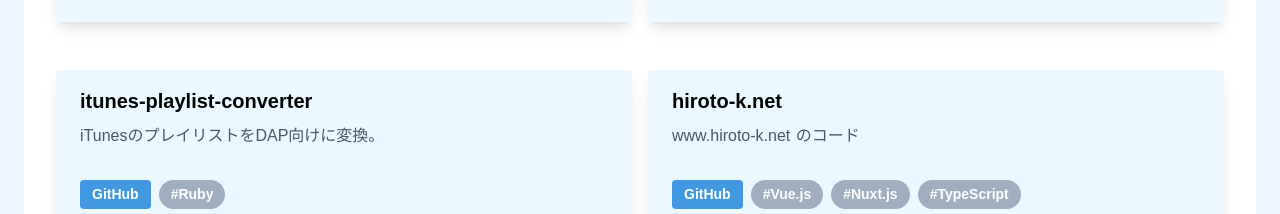
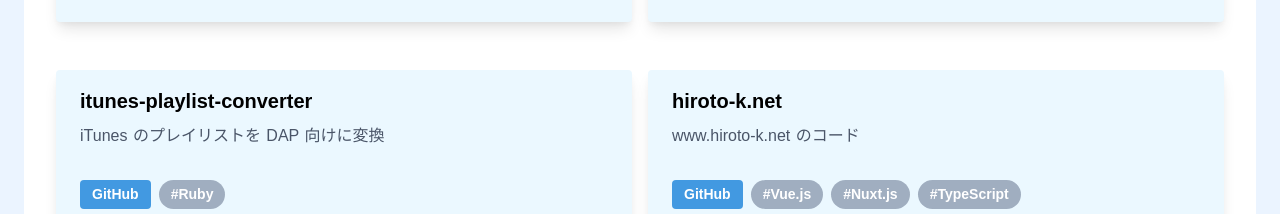
Before and after one commit to hiroxto/hiroxto.net, a Nuxt app: page / in a window 1280 px wide. Shown: the part 1887-2101 px from the top of the page. Built offline with nearby package versions, Linux system fonts and the light colour scheme.

Commit message:
itunes-playlist-converter の description を修正
英語の前後にスペースを入れ, 末尾の句点を削除

```diff
--- a/components/ProjectsSection.vue
+++ b/components/ProjectsSection.vue
@@ -102,7 +102,7 @@ export default defineComponent({
         },
         {
           name: 'itunes-playlist-converter',
-          description: 'iTunesのプレイリストをDAP向けに変換。',
+          description: 'iTunes のプレイリストを DAP 向けに変換',
           links: [
             gitHubLink('hiroxto/itunes-playlist-converter'),
           ],
```
